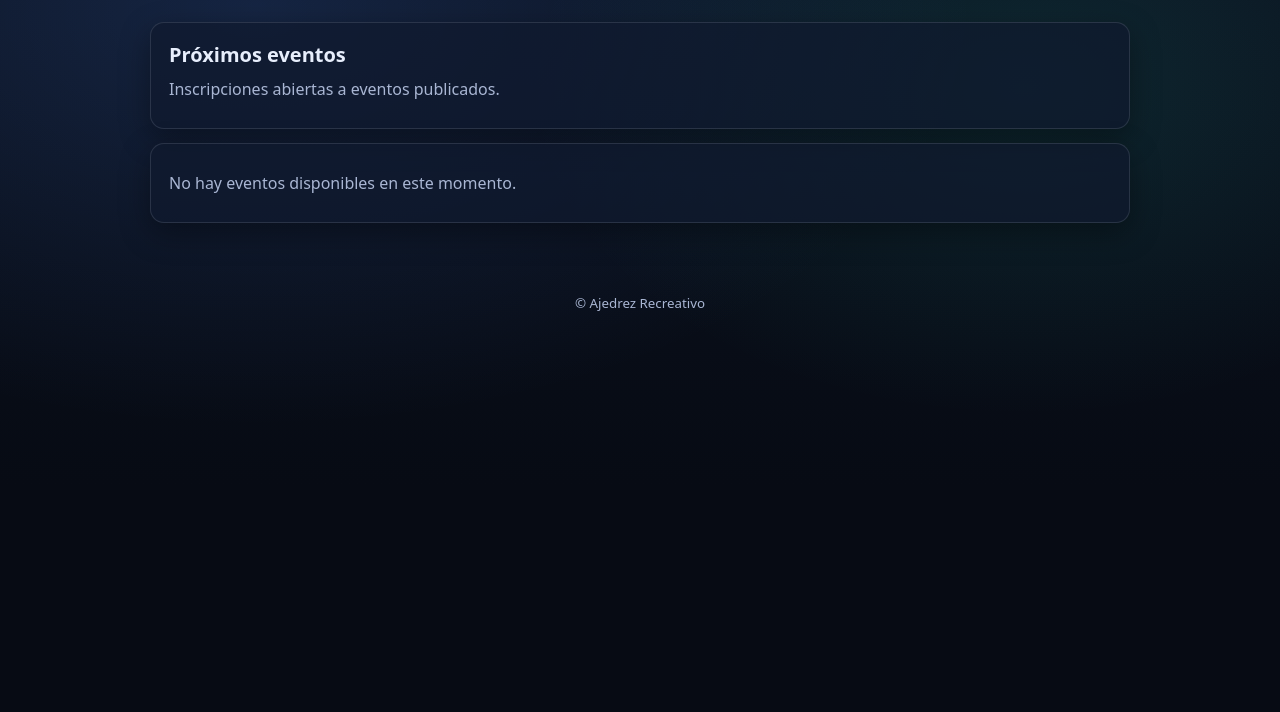
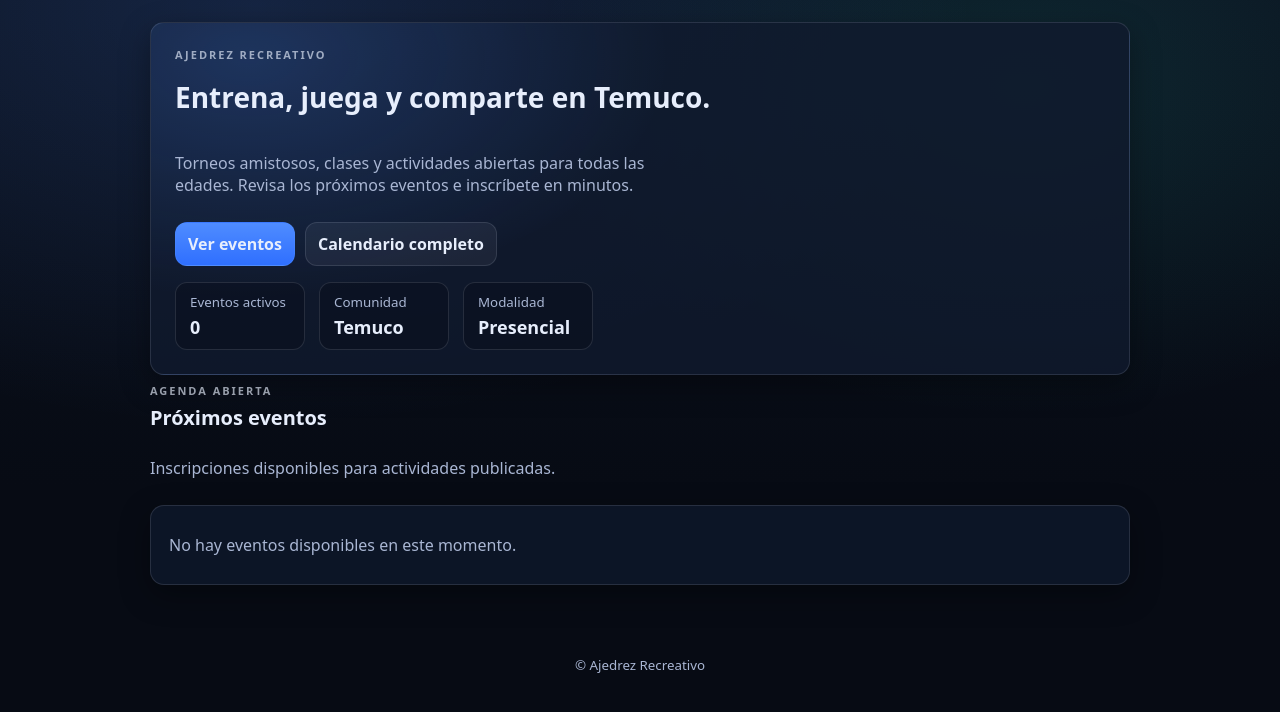
Before and after one commit to ArleDjinn/AjedrezRecreativo, a Flask app: page / in a window 1280 px wide. Shown: the part 73-785 px from the top of the page. Run offline with Flask 3, Linux system fonts and the light colour scheme; data that the repository does not hold is empty.

Commit message:
Improve public event layouts

```diff
--- a/app/static/style.css
+++ b/app/static/style.css
@@ -98,6 +98,13 @@ h2{ font-size: 20px; }
 h3{ font-size: 16px; color: var(--muted); font-weight: 650; }
 
 p{ margin: 10px 0; color: var(--muted); }
+.eyebrow{
+  text-transform: uppercase;
+  letter-spacing: 0.18em;
+  font-size: 11px;
+  color: rgba(231,238,252,0.65);
+  font-weight: 700;
+}
 
 hr{
   border: 0;
@@ -216,3 +223,97 @@ footer{
   gap: 10px;
   flex-wrap: wrap;
 }
+
+.section-header{
+  display:flex;
+  align-items:center;
+  justify-content:space-between;
+  margin: 8px 0 16px;
+  gap: 12px;
+}
+.section-title{
+  display:flex;
+  flex-direction:column;
+  gap: 6px;
+}
+.hero{
+  display:flex;
+  flex-direction:column;
+  gap: 16px;
+  padding: 24px;
+  background:
+    radial-gradient(700px 400px at 10% 10%, rgba(79,140,255,0.22), transparent 60%),
+    rgba(16,26,46,0.82);
+}
+.hero h1{ font-size: 28px; }
+.hero p{ max-width: 520px; }
+.hero-actions{ display:flex; gap: 10px; flex-wrap: wrap; }
+.hero-stats{
+  display:flex;
+  gap: 14px;
+  flex-wrap: wrap;
+}
+.stat{
+  display:flex;
+  flex-direction:column;
+  gap: 4px;
+  padding: 10px 14px;
+  background: rgba(7,11,20,0.35);
+  border-radius: 12px;
+  border: 1px solid var(--border);
+  min-width: 130px;
+}
+.stat strong{ font-size: 18px; }
+.event-card{
+  display:flex;
+  flex-direction:column;
+  gap: 12px;
+}
+.event-meta{
+  display:grid;
+  gap: 8px;
+  grid-template-columns: repeat(auto-fit, minmax(180px, 1fr));
+}
+.meta-item{
+  padding: 10px 12px;
+  border-radius: 12px;
+  background: rgba(7,11,20,0.35);
+  border: 1px solid var(--border);
+}
+.meta-item small{ display:block; margin-bottom: 4px; }
+.pill{
+  display:inline-flex;
+  align-items:center;
+  gap: 6px;
+  padding: 4px 10px;
+  border-radius: 999px;
+  background: rgba(231,238,252,0.08);
+  border: 1px solid var(--border);
+  font-size: 12px;
+  color: var(--text);
+}
+.content-grid{
+  display:grid;
+  grid-template-columns: minmax(0, 1fr) 320px;
+  gap: 16px;
+}
+.sidebar-card{
+  background: rgba(7,11,20,0.4);
+  border: 1px solid var(--border);
+  border-radius: var(--radius);
+  padding: 16px;
+}
+.price-tag{
+  font-size: 24px;
+  font-weight: 700;
+  color: var(--text);
+}
+.stack{
+  display:flex;
+  flex-direction:column;
+  gap: 12px;
+}
+
+@media (max-width: 860px){
+  .content-grid{ grid-template-columns: 1fr; }
+}
--- a/app/templates/public/home.html
+++ b/app/templates/public/home.html
@@ -3,51 +3,94 @@
 {% block title %}Inicio – Ajedrez Recreativo{% endblock %}
 
 {% block content %}
-  <div class="card">
-    <h2>Próximos eventos</h2>
-    <p>Inscripciones abiertas a eventos publicados.</p>
+  <div class="card hero">
+    <div class="eyebrow">Ajedrez Recreativo</div>
+    <h1>Entrena, juega y comparte en Temuco.</h1>
+    <p>
+      Torneos amistosos, clases y actividades abiertas para todas las edades.
+      Revisa los próximos eventos e inscríbete en minutos.
+    </p>
+    <div class="hero-actions">
+      <a class="btn btn-primary" href="#eventos">Ver eventos</a>
+      <a class="btn" href="{{ url_for('public.home') }}">Calendario completo</a>
+    </div>
+    <div class="hero-stats">
+      <div class="stat">
+        <small>Eventos activos</small>
+        <strong>{{ events|length }}</strong>
+      </div>
+      <div class="stat">
+        <small>Comunidad</small>
+        <strong>Temuco</strong>
+      </div>
+      <div class="stat">
+        <small>Modalidad</small>
+        <strong>Presencial</strong>
+      </div>
+    </div>
+  </div>
+
+  <div id="eventos" class="section-header">
+    <div class="section-title">
+      <div class="eyebrow">Agenda abierta</div>
+      <h2>Próximos eventos</h2>
+      <p>Inscripciones disponibles para actividades publicadas.</p>
+    </div>
   </div>
 
   {% if events %}
     {% for event in events %}
-      <div class="card">
+      <div class="card event-card">
         <div class="row">
           <div class="col">
+            <div class="eyebrow">Evento</div>
             <h2 style="margin-bottom:6px;">{{ event.title }}</h2>
-            <p>
-              <span class="badge">
+            <div class="actions" style="margin-bottom: 8px;">
+              <span class="pill">
                 {% if event.pricing_mode == "PACKAGE" %}
-                  Paquete
+                  Paquete completo
                 {% else %}
                   Por sesión
                 {% endif %}
               </span>
-              <span class="badge">{{ event.status }}</span>
-            </p>
-
-            <p><strong>Lugar:</strong> {{ event.location_name }}</p>
-
-            <p>
-              <strong>Sesiones:</strong>
-              {{ event.occurrences|length }}
-            </p>
-
-            <p>
-              <strong>Precio:</strong>
-              {% if event.pricing_mode == "PACKAGE" %}
-                ${{ event.price }} <small>(por participante)</small>
-              {% else %}
-                ${{ event.price }} <small>(por sesión, por participante)</small>
-              {% endif %}
-            </p>
+              <span class="pill">{{ event.status }}</span>
+            </div>
           </div>
 
-          <div class="col" style="display:flex; align-items:flex-end; justify-content:flex-end;">
+          <div class="col" style="display:flex; align-items:flex-start; justify-content:flex-end;">
             <div class="actions">
               <a class="btn btn-primary" href="{{ url_for('public.event_detail', event_id=event.id) }}">
                 Ver detalle
               </a>
             </div>
+          </div>
+        </div>
+
+        <div class="event-meta">
+          <div class="meta-item">
+            <small>Lugar</small>
+            <strong>{{ event.location_name }}</strong>
+          </div>
+          <div class="meta-item">
+            <small>Sesiones</small>
+            <strong>{{ event.occurrences|length }}</strong>
+          </div>
+          <div class="meta-item">
+            <small>Precio</small>
+            <strong>
+              {% if event.pricing_mode == "PACKAGE" %}
+                ${{ event.price }}
+              {% else %}
+                ${{ event.price }}
+              {% endif %}
+            </strong>
+            <small>
+              {% if event.pricing_mode == "PACKAGE" %}
+                por participante
+              {% else %}
+                por sesión, por participante
+              {% endif %}
+            </small>
           </div>
         </div>
       </div>
```
Also changed, not shown: app/templates/public/event_detail.html (+30 -16 lines).
